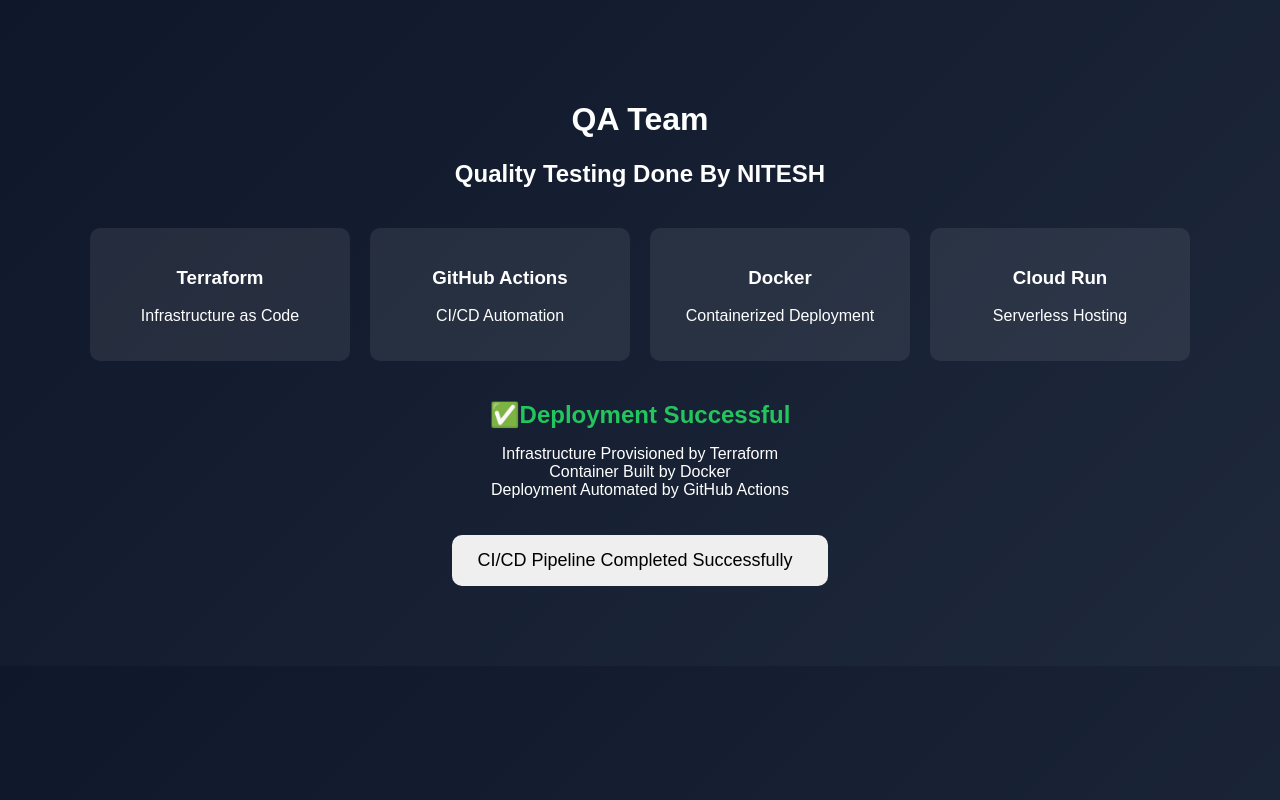
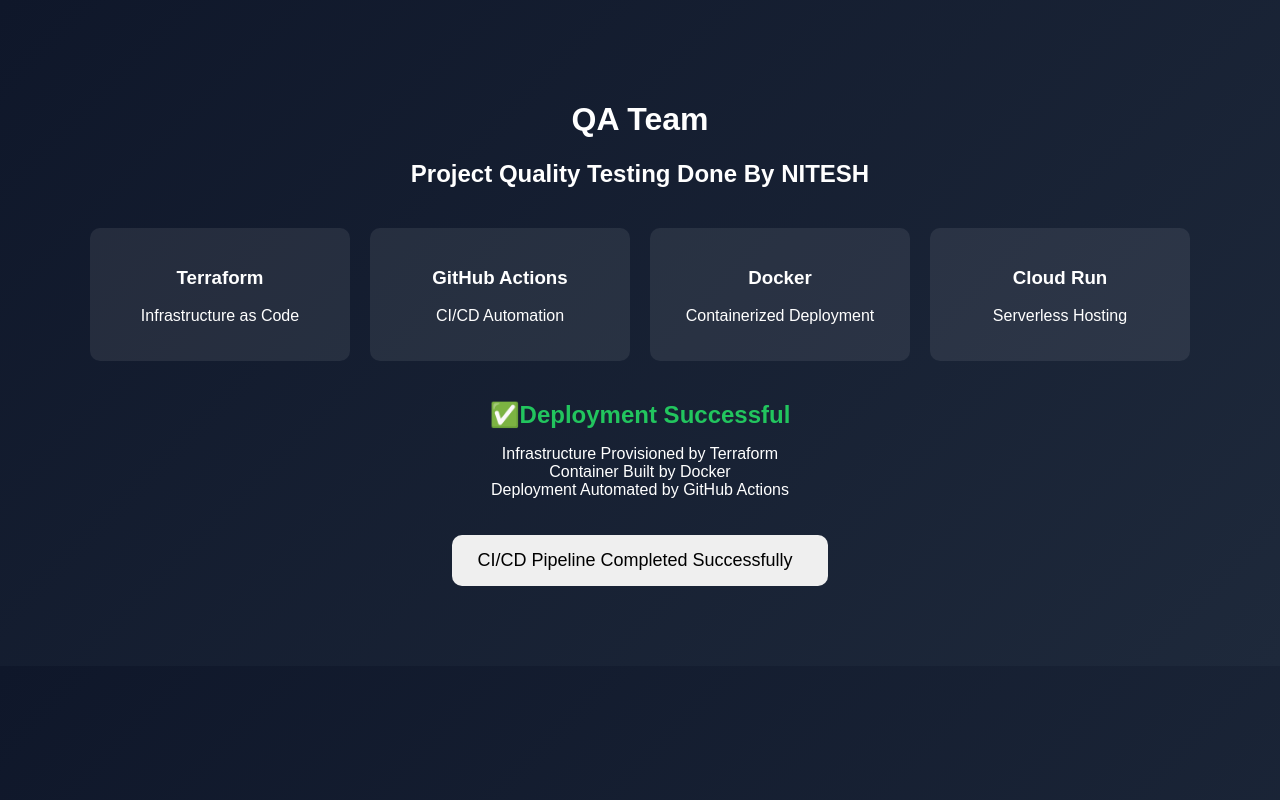
Before and after one commit to niteshkal03/terraform-gcp, a plain HTML site: page app/index.html in a window 1280 px wide. Drawn offline with Linux system fonts and the light colour scheme.

Commit message:
QA Project Done

```diff
--- a/app/index.html
+++ b/app/index.html
@@ -53,7 +53,7 @@
 <body>
     <div class="container">
         <h1>QA Team</h1>
-        <h2>Quality Testing Done By NITESH</h2>
+        <h2>Project Quality Testing Done By NITESH</h2>
         <div class="card-container">
             <div class="card">
                 <h3>Terraform</h3>
```
